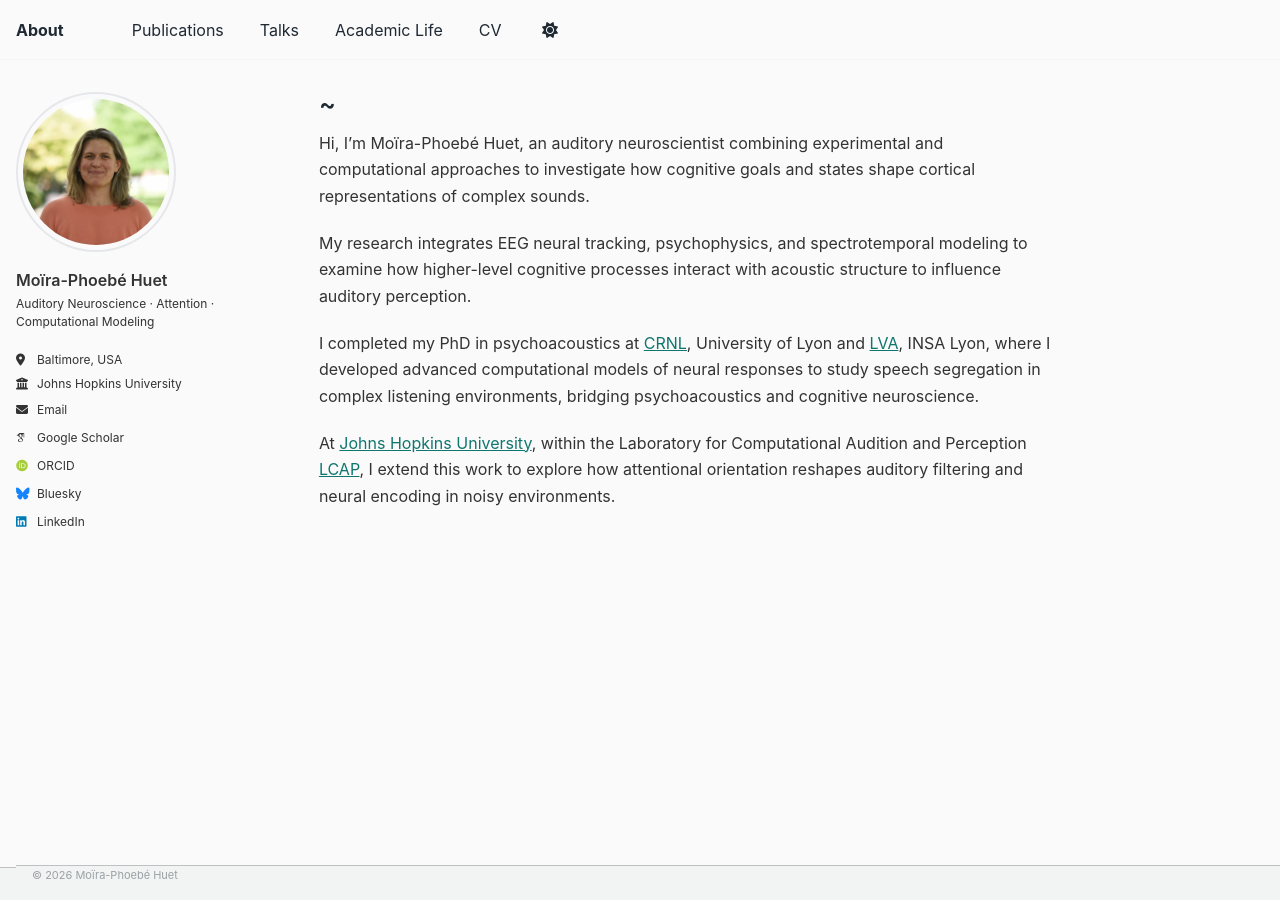
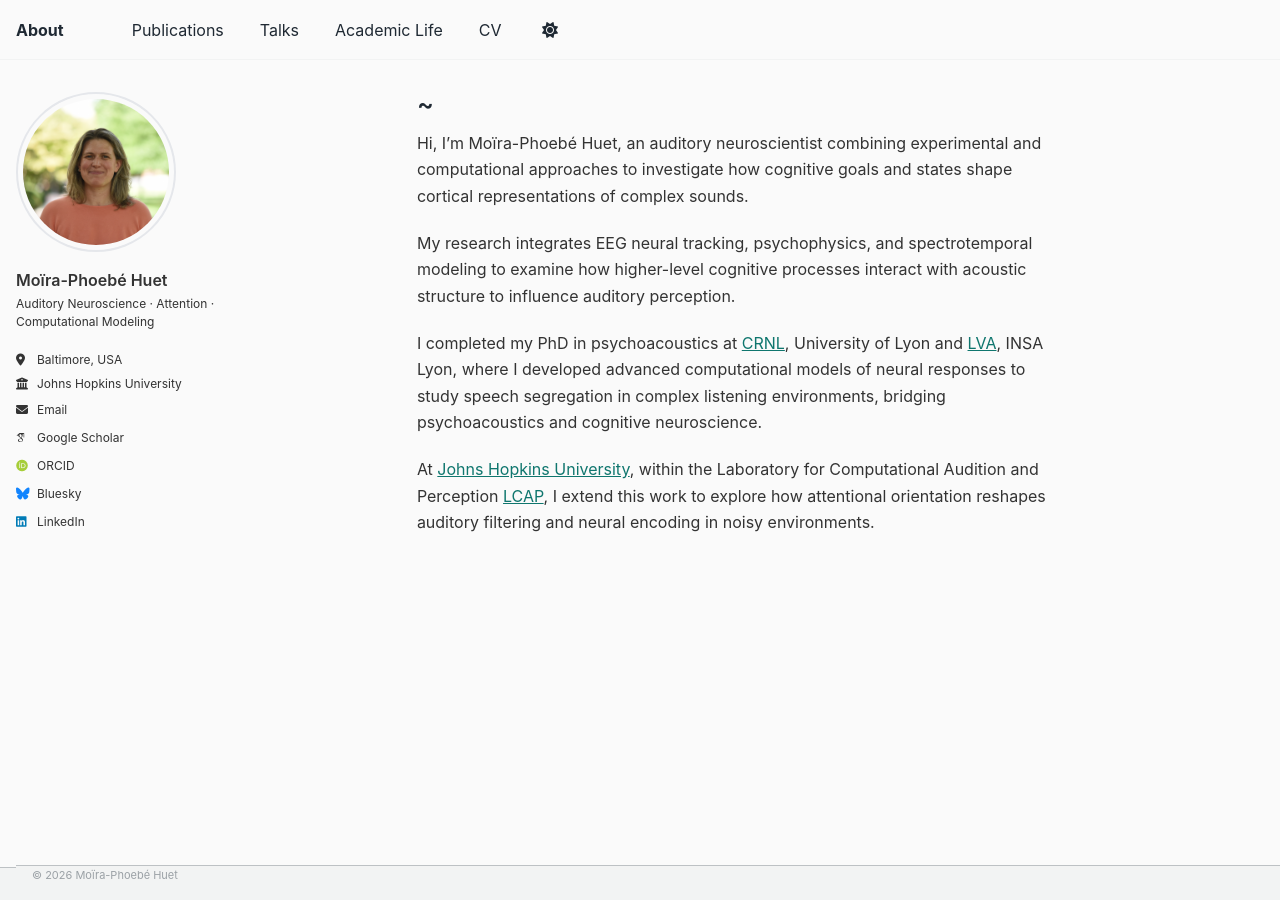
Before and after one commit to mphuet/mphuet.github.io, a Jekyll site: the page built from _pages/about.md, in a window 1280 px wide. Built offline with Jekyll 4.4.1, drawn with Linux system fonts in a browser that asks for light colours; some web fonts are replaced.

Commit message:
Update main.scss

```diff
--- a/assets/css/main.scss
+++ b/assets/css/main.scss
@@ -146,3 +146,11 @@ a:hover {
     width: calc(100% - 230px);
   }
 }
+
+/* === Widen main content column === */
+
+@media (min-width: 64em) {
+  .page {
+    max-width: 900px;   /* essaie 880–1000px selon ton goût */
+  }
+}
```
